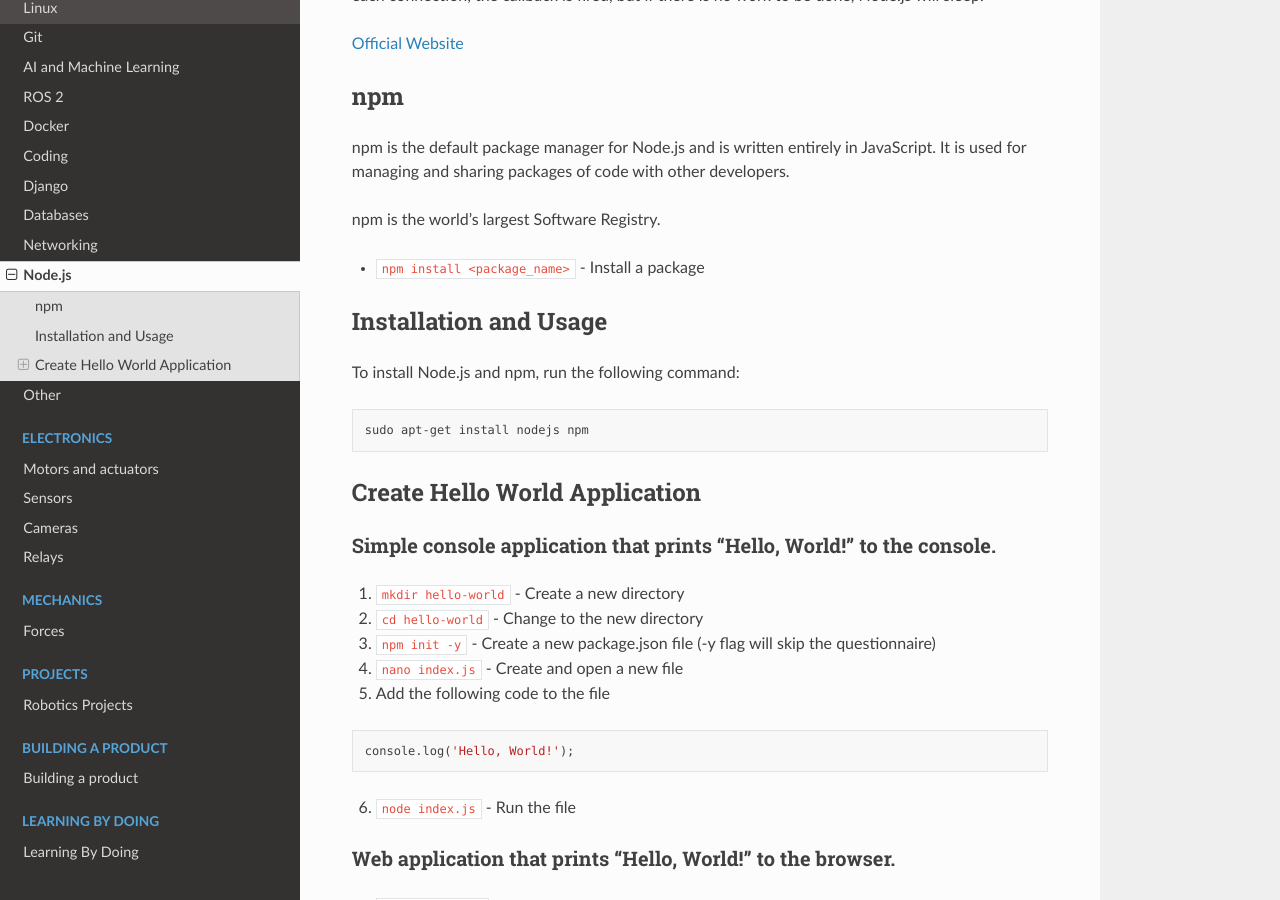
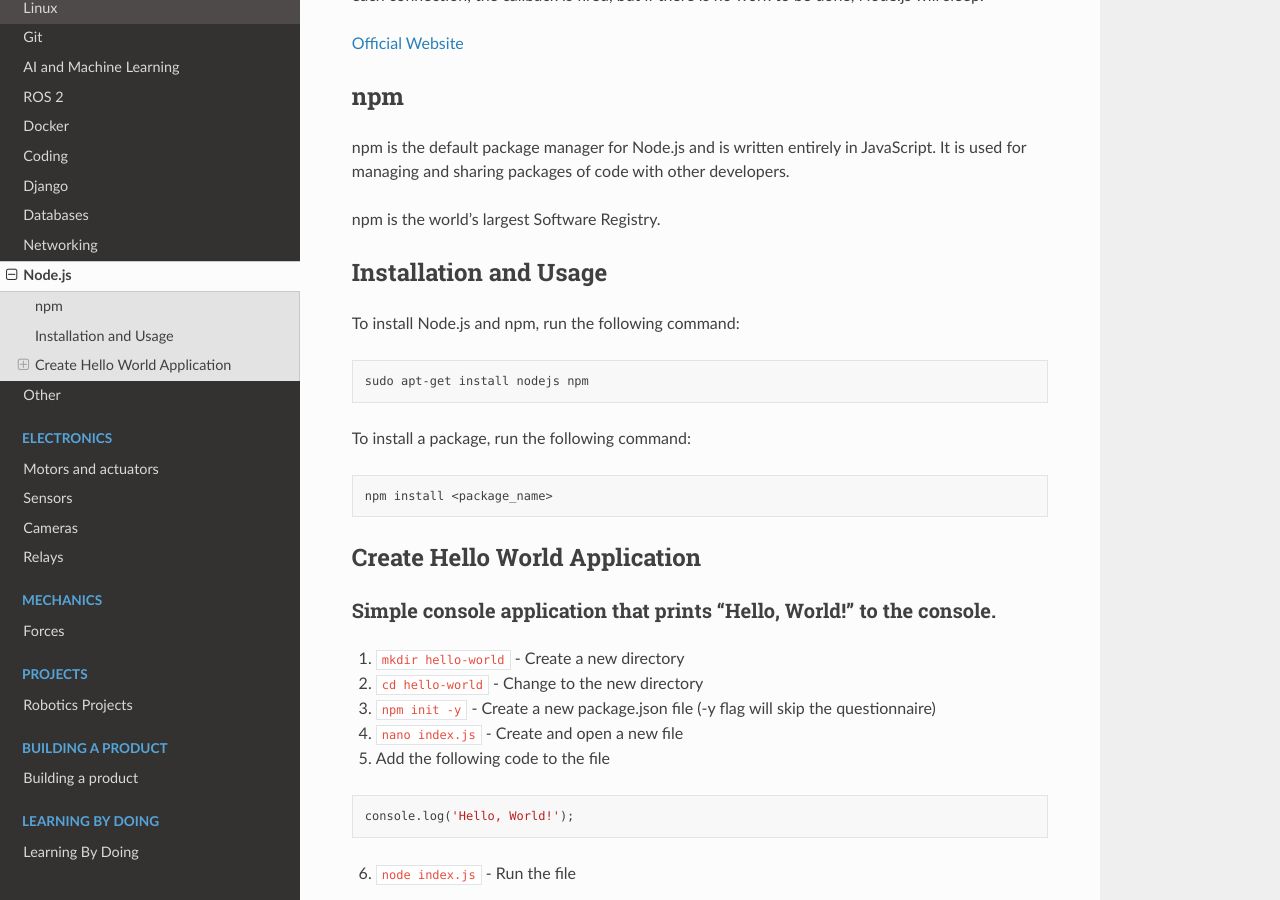
Before and after one commit to jevgenik/manuals, a Sphinx documentation site: the page built from source/files/software/nodejs/nodejs.rst, in a window 1280 px wide and 900 px high, scrolled down 320 px. Built offline with Sphinx 7.4.7 and the Read the Docs theme 2.0.0, drawn with Linux system fonts in a browser that asks for light colours.

Commit message:
added nodejs

```diff
--- a/source/files/software/nodejs/nodejs.rst
+++ b/source/files/software/nodejs/nodejs.rst
@@ -27,6 +25,13 @@ To install Node.js and npm, run the following command:
 .. code-block:: bash
 
     sudo apt-get install nodejs npm
+
+
+To install a package, run the following command:
+
+.. code-block:: bash
+
+    npm install <package_name>
 
 
 Create Hello World Application
```
Also changed, not shown: other parts of source/files/software/nodejs/nodejs.rst (+0 -2 lines).
